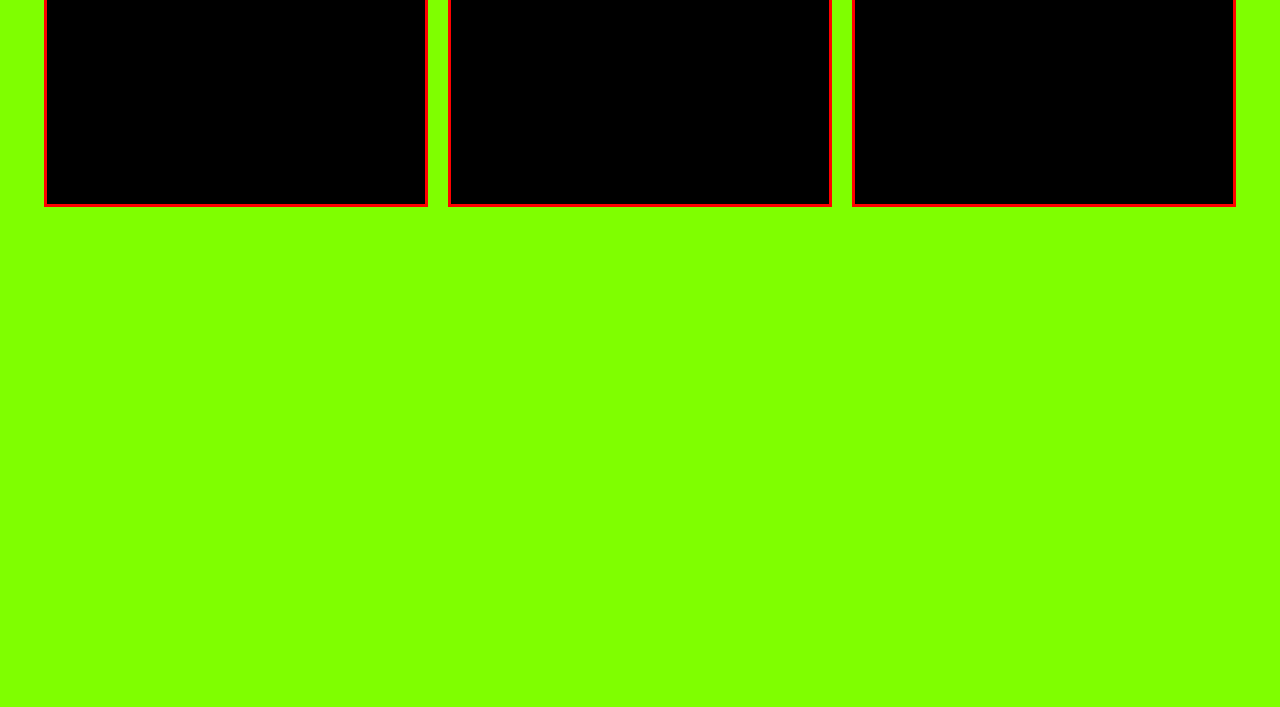
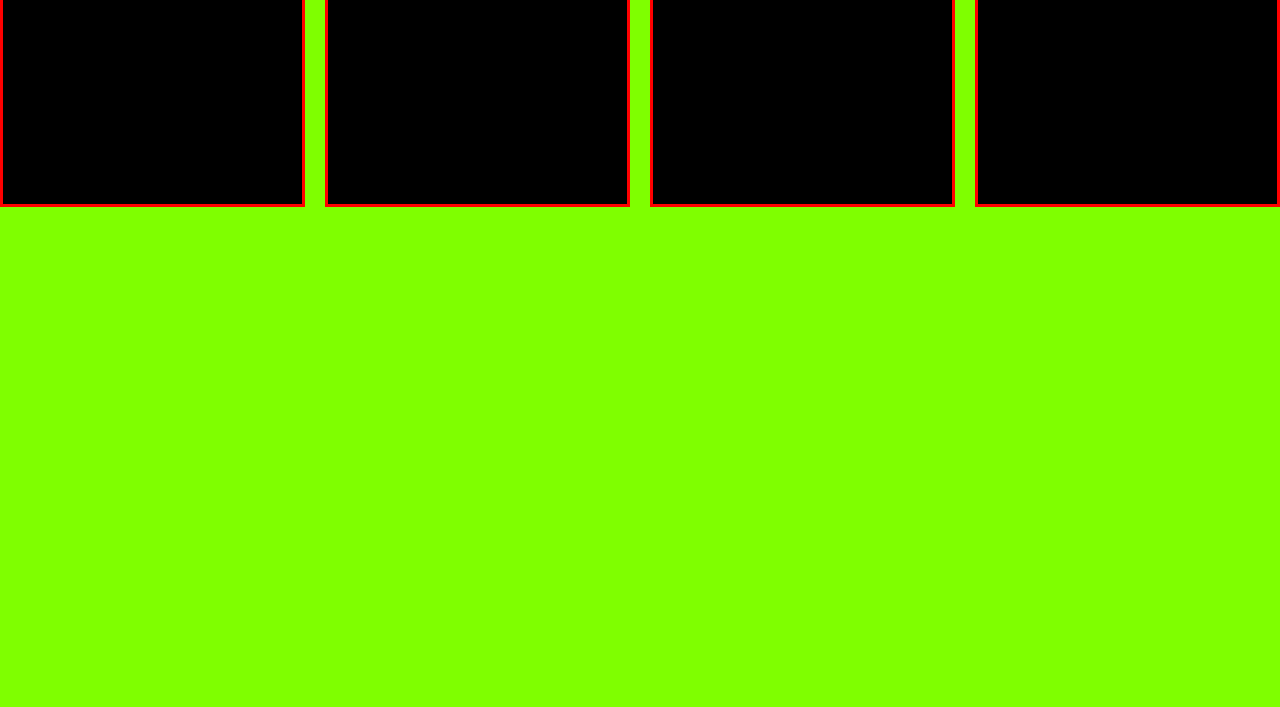
Before and after one commit to AlessandroPetruchelli/test-git, a plain HTML site: page index.html in a window 1280 px wide. Shown: the part 93-800 px from the top of the page. Drawn offline with nearby package versions, Linux system fonts and the light colour scheme.

Commit message:
dssdsdsd

```diff
--- a/index.html
+++ b/index.html
@@ -16,6 +16,7 @@
             <div class="swiper__slide">Slide 1</div>
             <div class="swiper__slide">Slide 2</div>
             <div class="swiper__slide">Slide 3</div>
+            <div class="swiper__slide">Slide 4</div>
         </div>
 </body>
 
```
